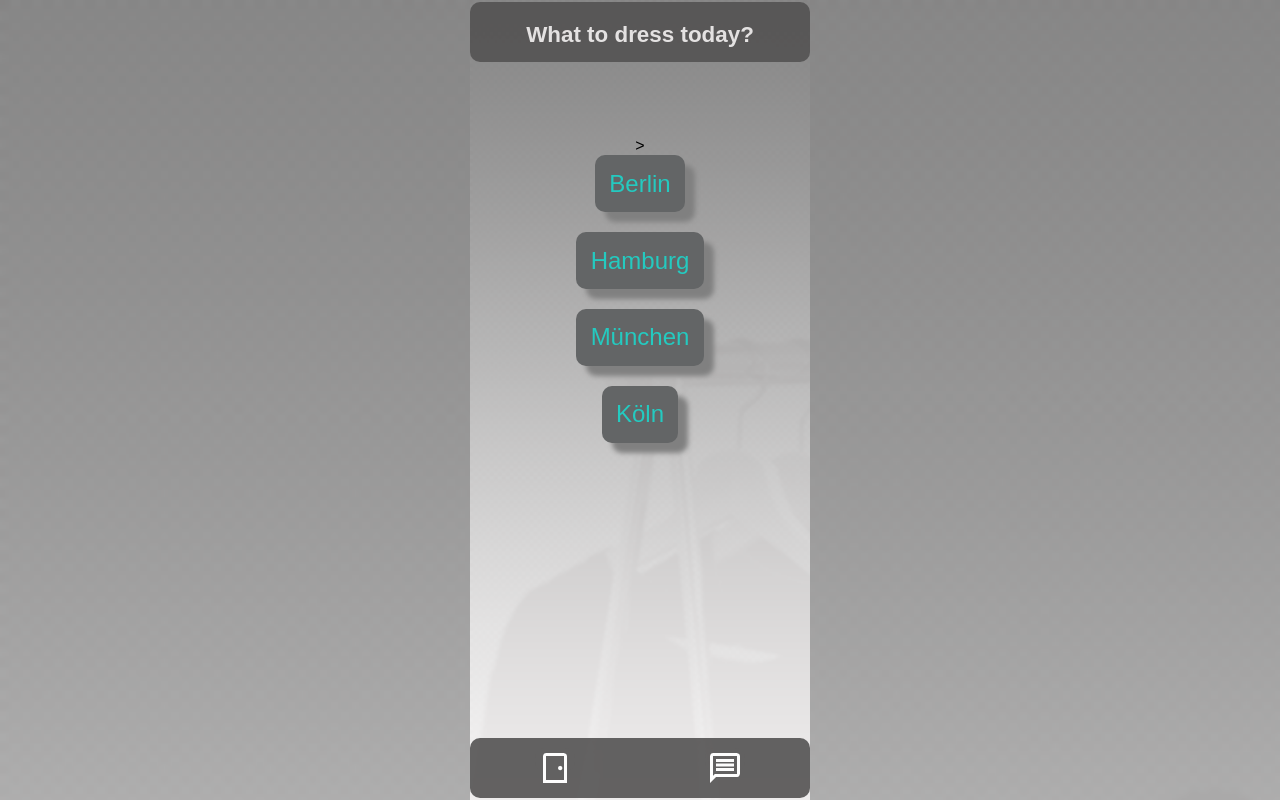
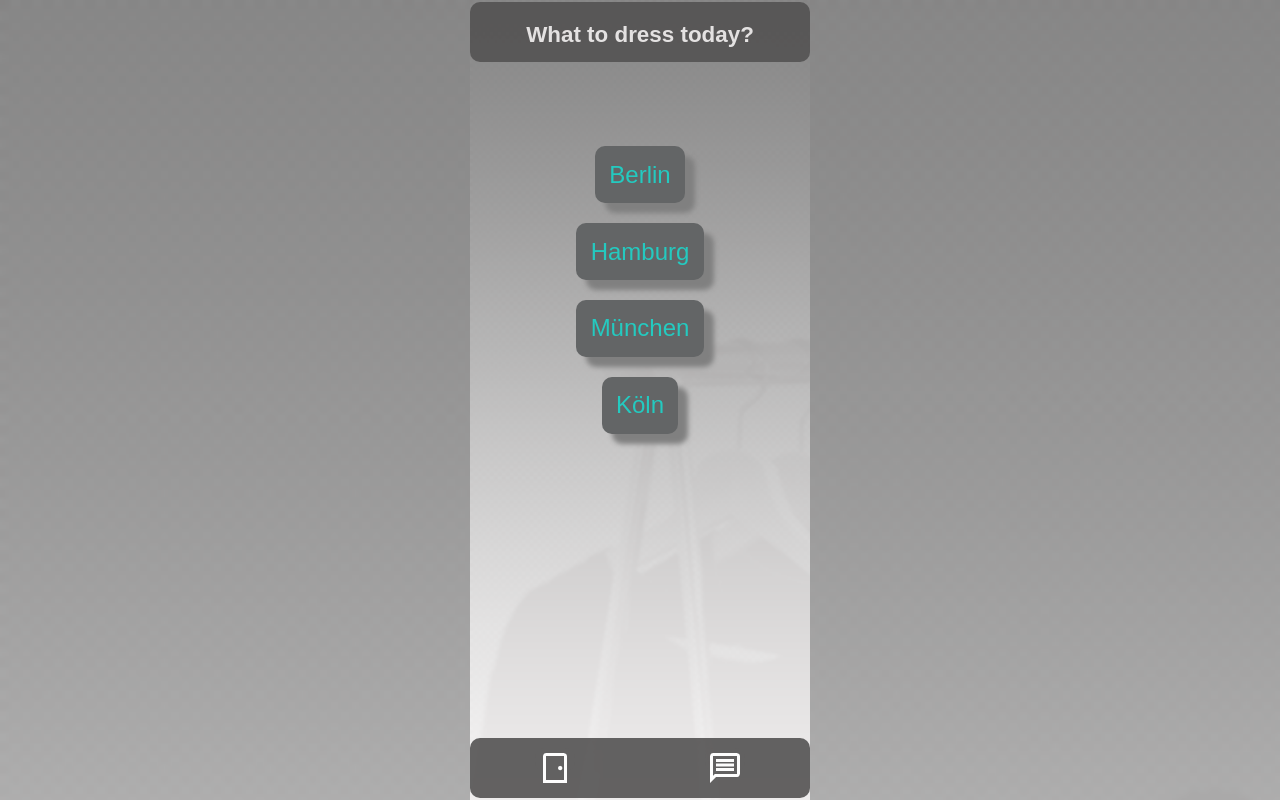
Before and after one commit to oliverstarckjohann/capstoneProject, a React (Create React App) app: page / in a window 1280 px wide. Built offline with nearby package versions, Linux system fonts and the light colour scheme; no server answers; the HTML template or start-up script is replaced by a standard one.

Commit message:
corrected typo on homescreen

```diff
--- a/src/modules/Homescreen.js
+++ b/src/modules/Homescreen.js
@@ -10,7 +10,6 @@ export default function Homescreen({ citySelection, pageNavigation }) {
   return (
     <Contentbox>
       <Citiesmenu data-testid="homescreen">
-        >
         <ButtonStyled onClick={(event) => selectandNavigate("Berlin")}>
           Berlin
         </ButtonStyled>
```
